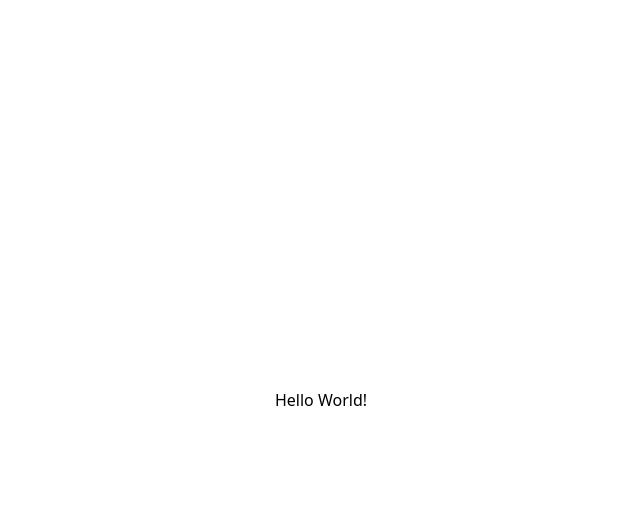
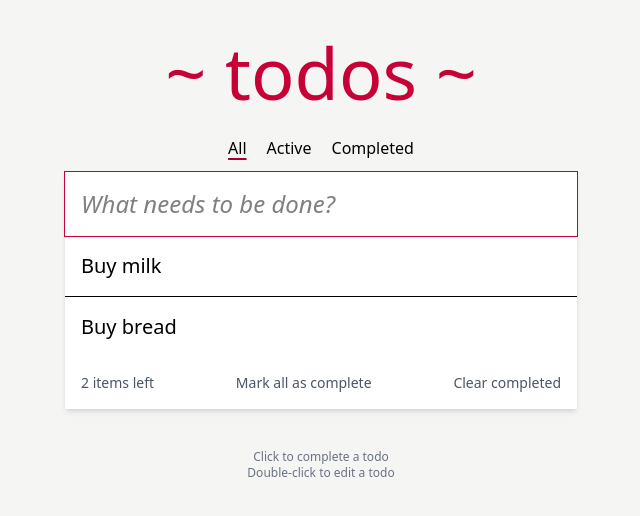
Before and after one commit to CiciTang090905/basic-todo-app, a website built with Vite: page index.html in a window 1280 px wide. Shown: the whole page, without its empty margins (319-959 px from the left). Built offline with nearby package versions, Linux system fonts and the light colour scheme.

Commit message:
todos-06: Set up the layout and styling

```diff
--- a/index.html
+++ b/index.html
@@ -8,8 +8,60 @@
   <title>ToDo App</title>
 </head>
 
-<body>
-  <div id="app"></div>
+<body class="bg-stone-100">
+  <!-- Header here ↓ -->
+  <header class="max-w-lg py-4 mx-auto mt-5 font-thin text-center">
+    <h1 class="font-sans text-7xl text-rose-700">~ todos ~</h1>
+  </header>
+
+  <!-- This nav should be hidden by default and shown when there are todos ↓ -->
+  <nav id="todo-nav" class="flex items-center justify-center gap-3 py-2 filters" role="navigation">
+    <!-- This nav item is selected by default ↓ -->
+    <a href="#/" class="p-1 underline underline-offset-4 decoration-rose-800 decoration-2" role="button">All</a>
+    <a href="#/active" class="p-1" role="button">Active</a>
+    <a href="#/completed" class="p-1" role="button">Completed</a>
+  </nav>
+
+  <main class="max-w-lg mx-auto font-thin bg-white shadow-md">
+    <!-- This input should always be shown ↓ -->
+    <input id="new-todo" placeholder="What needs to be done?" autofocus
+      class="w-full p-4 text-2xl italic outline-0 focus:outline-1 focus:outline-offset-0 focus:outline-rose-700" />
+
+    <!-- This section should be hidden by default and shown when there are todos ↓ -->
+    <section id="todo-list" class="flex flex-col w-full text-xl font-normal divide-y">
+      <div class="p-4 todo-item">
+        <div class="todo-text">Buy milk</div>
+        <input class="hidden todo-edit" value="Buy milk" />
+      </div>
+      <div class="p-4 todo-item">
+        <div class="todo-text">Buy bread</div>
+        <input class="hidden todo-edit" value="Buy bread" />
+      </div>
+    </section>
+
+    <!-- This section should be hidden by default and shown when there are todos ↓ -->
+    <section id="todo-actions" class="flex justify-between p-4 text-sm text-gray-600">
+      <!-- This should be `0 items left` by default -->
+      <span id="todo-count">2 items left</span>
+      <!-- Hidden if no active items are left ↓ -->
+      <button id="mark-all-completed" aria-label="Mark all tasks as completed">
+        Mark all as complete
+      </button>
+      <!-- Hidden if no completed items are left ↓ -->
+      <button id="clear-completed" aria-label="Clear completed tasks">
+        Clear completed
+      </button>
+    </section>
+  </main>
+
+  <!-- This footer shows minimal instructions on how to use the app ↓ -->
+  <footer
+    class="flex flex-col items-center justify-center max-w-lg mx-auto mt-10 text-xs text-gray-500 font-extralight">
+    <div>Click to complete a todo</div>
+    <div>Double-click to edit a todo</div>
+  </footer>
+
+  <!-- Scripts here. Don't remove ↓ -->
   <script type="module" src="/src/main.js"></script>
 </body>
 
```
